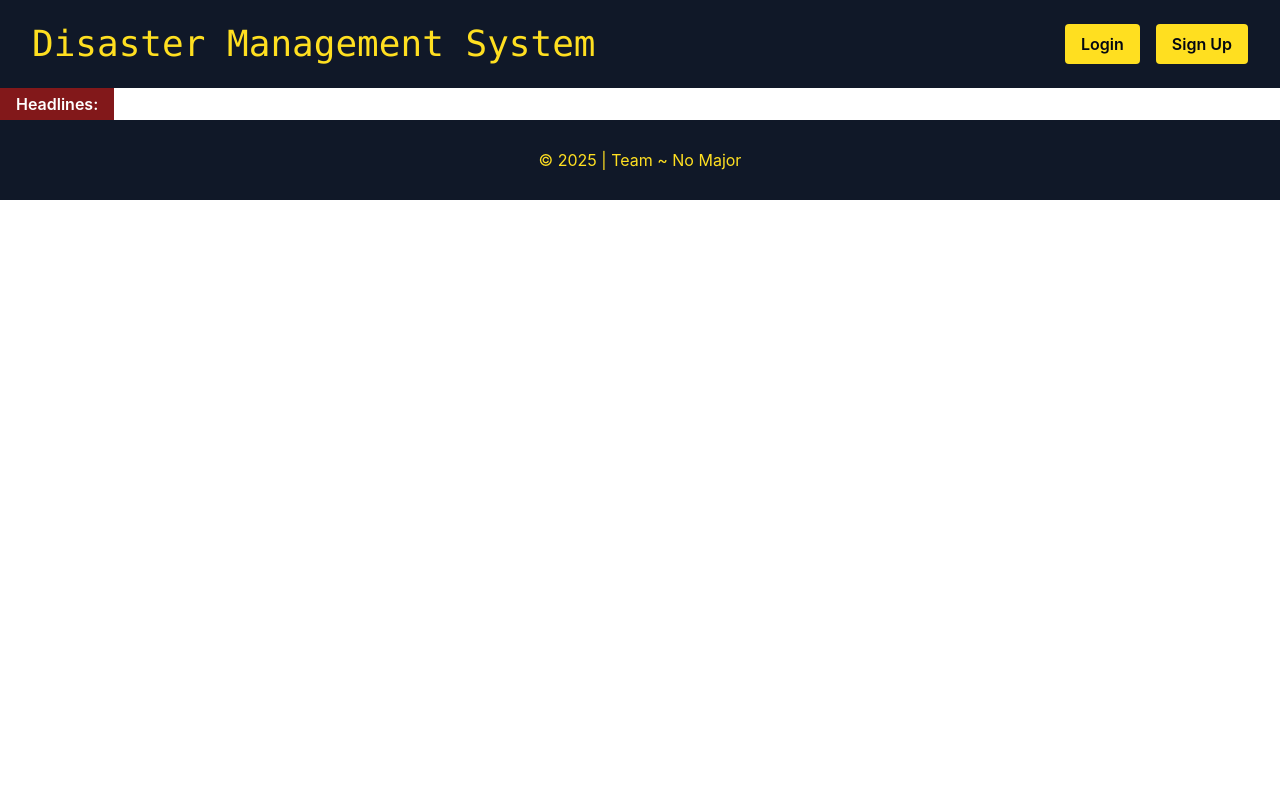
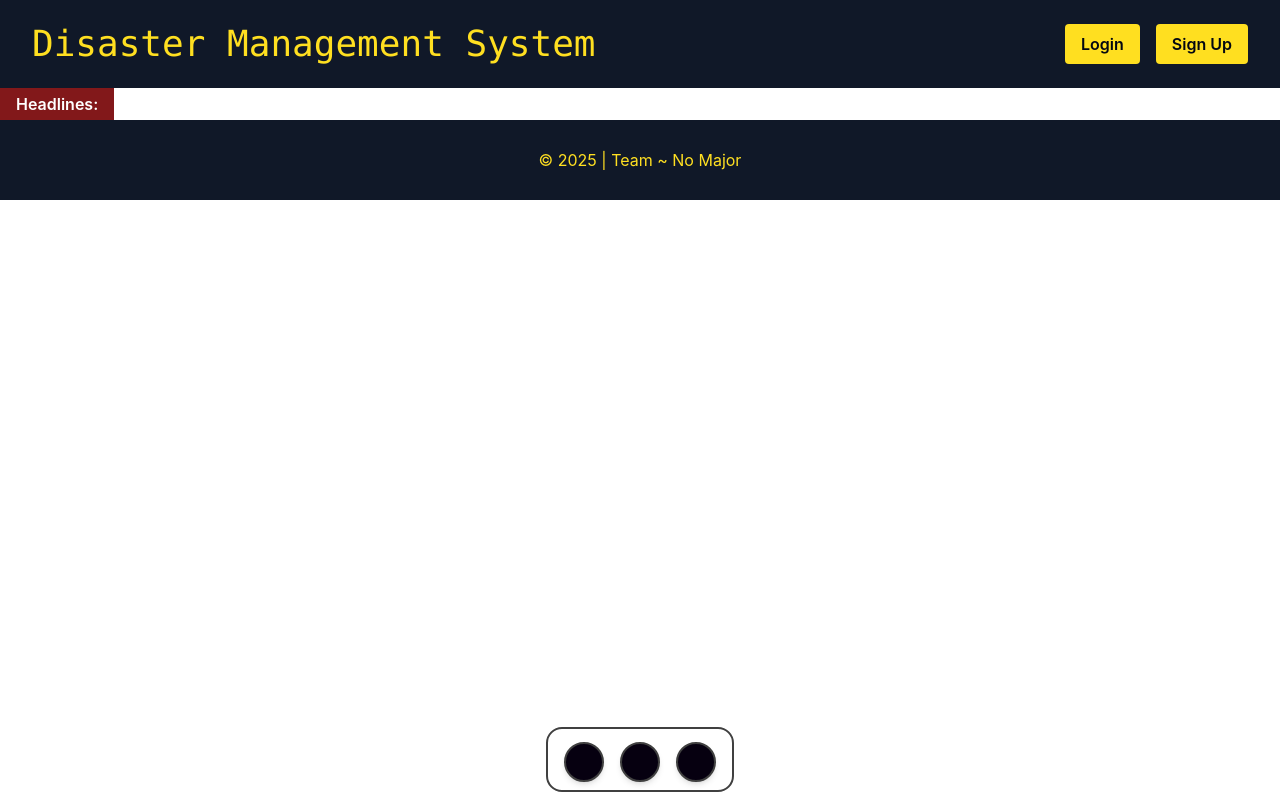
Before and after one commit to sambhavvoswal/Disaster-Management---Major-Project, a React (Vite) app in the folder frontend/: page / in a window 1280 px wide. Built offline with nearby package versions, Linux system fonts and the light colour scheme.

Commit message:
Added interractive dock to home page

```diff
--- a/frontend/package.json
+++ b/frontend/package.json
@@ -10,8 +10,10 @@
     "preview": "vite preview"
   },
   "dependencies": {
+    "@heroicons/react": "^2.2.0",
     "@tailwindcss/vite": "^4.1.12",
     "leaflet": "^1.9.4",
+    "motion": "^12.23.24",
     "react": "^18.2.0",
     "react-dom": "^18.2.0",
     "react-leaflet": "^4.0.0",
@@ -19,6 +21,8 @@
   },
   "devDependencies": {
     "@eslint/js": "^9.33.0",
+    "@tailwindcss/postcss": "^4.1.12",
+    "@tailwindcss/vite": "^4.1.12",
     "@types/react": "^18.2.0",
     "@types/react-dom": "^18.2.0",
     "@vitejs/plugin-react": "^5.0.0",
@@ -28,8 +32,6 @@
     "eslint-plugin-react-refresh": "^0.4.20",
     "globals": "^16.3.0",
     "postcss": "^8.5.6",
-    "@tailwindcss/postcss": "^4.1.12",
-    "@tailwindcss/vite": "^4.1.12",
     "vite": "^7.1.2"
   }
 }
--- a/frontend/src/App.jsx
+++ b/frontend/src/App.jsx
@@ -10,6 +10,8 @@ import Home from './components/Home'
 import Header from './components/Home/Header'
 import Footer from './components/Home/Footer'
 import Interface from './components/Newhome/Interface'
+import Dock from './components/General/Dock'
+import { HomeIcon, Squares2X2Icon, SunIcon } from '@heroicons/react/24/outline'
 
 function App() {
   const [count, setCount] = useState(0)
@@ -20,12 +22,34 @@ function App() {
       <BrowserRouter>
         <Routes>
           <Route path="/" element={<Interface />} />
-          {/* <Route path="/" element={<Home />} /> */}
+          <Route path="/Home" element={<Home />} />
           <Route path="/dashboard" element={<Dashboard />} />
           <Route path="/general-weather" element={<GeneralWeather />} />
         </Routes>
       </BrowserRouter>
       <Footer />
+      <Dock
+        items={[
+          {
+            icon: <HomeIcon size={18} />,
+            label: 'Home',
+            onClick: () => (window.location.href = '/')
+          },
+          {
+            icon: <Squares2X2Icon size={18} />,
+            label: 'Dashboard',
+            onClick: () => (window.location.href = '/dashboard')
+          },
+          {
+            icon: <SunIcon size={18} />,
+            label: 'General Weather',
+            onClick: () => (window.location.href = '/general-weather')
+          },
+        ]}
+        panelHeight={65}
+        baseItemSize={40}
+        magnification={60}
+      />
     </>
   )
 }
--- /dev/null
+++ b/frontend/src/components/General/Dock.jsx
@@ -0,0 +1,131 @@
+'use client';
+
+import { motion, useMotionValue, useSpring, useTransform, AnimatePresence } from 'motion/react';
+import { Children, cloneElement, useEffect, useMemo, useRef, useState } from 'react';
+
+function DockItem({ children, className = '', onClick, mouseX, spring, distance, magnification, baseItemSize }) {
+  const ref = useRef(null);
+  const isHovered = useMotionValue(0);
+
+  const mouseDistance = useTransform(mouseX, val => {
+    const rect = ref.current?.getBoundingClientRect() ?? {
+      x: 0,
+      width: baseItemSize
+    };
+    return val - rect.x - baseItemSize / 2;
+  });
+
+  const targetSize = useTransform(mouseDistance, [-distance, 0, distance], [baseItemSize, magnification, baseItemSize]);
+  const size = useSpring(targetSize, spring);
+
+  return (
+    <motion.div
+      ref={ref}
+      style={{
+        width: size,
+        height: size
+      }}
+      onHoverStart={() => isHovered.set(1)}
+      onHoverEnd={() => isHovered.set(0)}
+      onFocus={() => isHovered.set(1)}
+      onBlur={() => isHovered.set(0)}
+      onClick={onClick}
+      className={`relative inline-flex items-center justify-center rounded-full bg-[#060010] border-neutral-700 border-2 shadow-md ${className}`}
+      tabIndex={0}
+      role="button"
+      aria-haspopup="true"
+    >
+      {Children.map(children, child => cloneElement(child, { isHovered }))}
+    </motion.div>
+  );
+}
+
+function DockLabel({ children, className = '', ...rest }) {
+  const { isHovered } = rest;
+  const [isVisible, setIsVisible] = useState(false);
+
+  useEffect(() => {
+    const unsubscribe = isHovered.on('change', latest => {
+      setIsVisible(latest === 1);
+    });
+    return () => unsubscribe();
+  }, [isHovered]);
+
+  return (
+    <AnimatePresence>
+      {isVisible && (
+        <motion.div
+          initial={{ opacity: 0, y: 0 }}
+          animate={{ opacity: 1, y: -10 }}
+          exit={{ opacity: 0, y: 0 }}
+          transition={{ duration: 0.2 }}
+          className={`${className} absolute -top-6 left-1/2 w-fit whitespace-pre rounded-md border border-neutral-700 bg-[#060010] px-2 py-0.5 text-xs text-white`}
+          role="tooltip"
+          style={{ x: '-50%' }}
+        >
+          {children}
+        </motion.div>
+      )}
+    </AnimatePresence>
+  );
+}
+
+function DockIcon({ children, className = '' }) {
+  return <div className={`flex items-center justify-center ${className}`}>{children}</div>;
+}
+
+export default function Dock({
+  items,
+  className = '',
+  spring = { mass: 0.1, stiffness: 150, damping: 12 },
+  magnification = 70,
+  distance = 200,
+  panelHeight = 64,
+  dockHeight = 256,
+  baseItemSize = 50
+}) {
+  const mouseX = useMotionValue(Infinity);
+  const isHovered = useMotionValue(0);
+
+  const maxHeight = useMemo(
+    () => Math.max(dockHeight, magnification + magnification / 2 + 4),
+    [magnification, dockHeight]
+  );
+  const heightRow = useTransform(isHovered, [0, 1], [panelHeight, maxHeight]);
+  const height = useSpring(heightRow, spring);
+
+  return (
+    <motion.div style={{ height, scrollbarWidth: 'none' }} className="mx-2 flex max-w-full items-center">
+      <motion.div
+        onMouseMove={({ pageX }) => {
+          isHovered.set(1);
+          mouseX.set(pageX);
+        }}
+        onMouseLeave={() => {
+          isHovered.set(0);
+          mouseX.set(Infinity);
+        }}
+        className={`${className} absolute bottom-2 left-1/2 transform -translate-x-1/2 flex items-end w-fit gap-4 rounded-2xl border-neutral-700 border-2 pb-2 px-4`}
+        style={{ height: panelHeight }}
+        role="toolbar"
+        aria-label="Application dock"
+      >
+        {items.map((item, index) => (
+          <DockItem
+            key={index}
+            onClick={item.onClick}
+            className={item.className}
+            mouseX={mouseX}
+            spring={spring}
+            distance={distance}
+            magnification={magnification}
+            baseItemSize={baseItemSize}
+          >
+            <DockIcon>{item.icon}</DockIcon>
+            <DockLabel>{item.label}</DockLabel>
+          </DockItem>
+        ))}
+      </motion.div>
+    </motion.div>
+  );
+}
```
Also changed, not shown: 1 other file (tests, documents, lock files or other folders).
